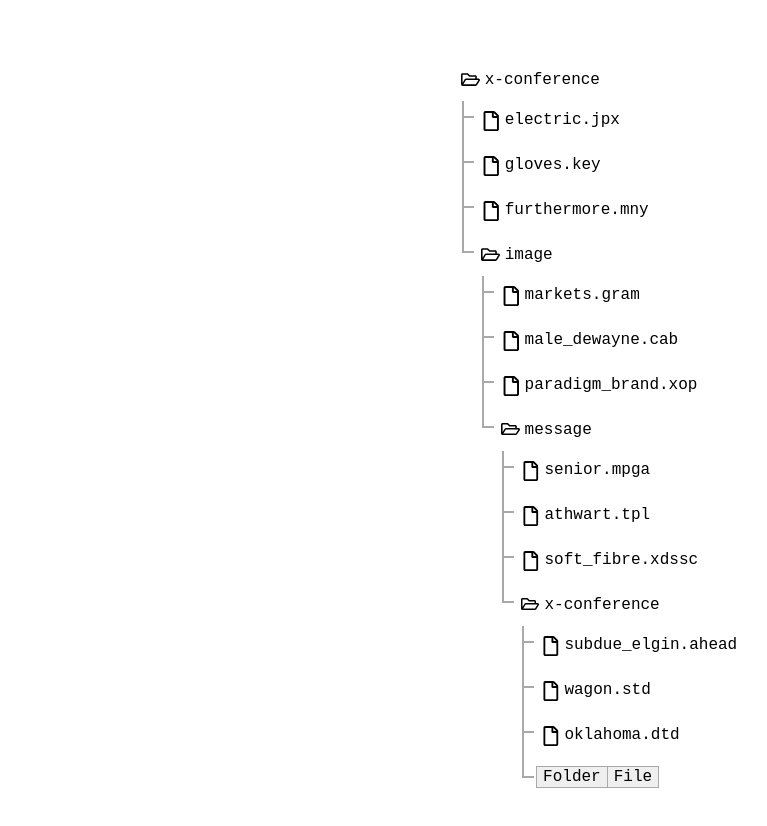
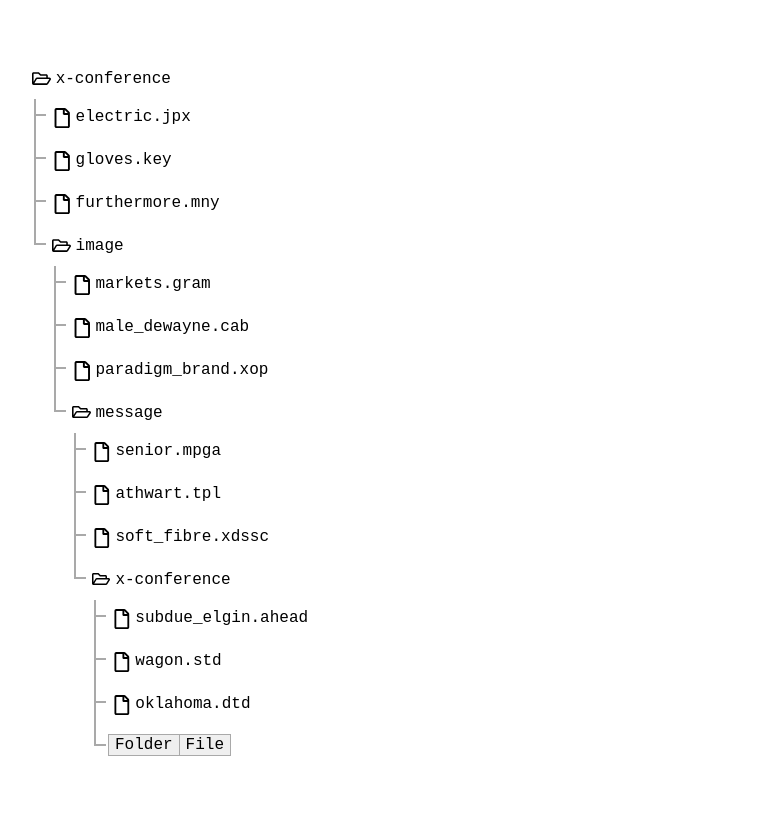
Before and after one commit to mywebcodev/mable, an Angular app: page /folder-structure in a window 1280 px wide. Shown: the top 826 px of the page, without its empty margins (2-769 px from the left). Built offline with nearby package versions, Linux system fonts and the light colour scheme.

Commit message:
feat(node): update styles

```diff
--- a/src/app/app-routing.module.ts
+++ b/src/app/app-routing.module.ts
@@ -1,5 +1,6 @@
 import { NgModule } from '@angular/core';
 import { RouterModule, Routes } from '@angular/router';
+
 import { AppComponent } from './app.component';
 
 const routes: Routes = [{
--- /dev/null
+++ b/src/app/folder-structure/models/node-type.enum.ts
@@ -0,0 +1,4 @@
+export enum NodeType {
+  Folder = 'folder',
+  File = 'file',
+}
--- a/src/app/folder-structure/models/node.model.ts
+++ b/src/app/folder-structure/models/node.model.ts
@@ -1,11 +1,13 @@
+import { NodeType } from './node-type.enum';
+
 export class NodeModel {
   id!: string;
-  type!: 'folder' | 'file' | 'unset' | null;
+  type!: NodeType;
   parent?: NodeModel;
   name?: string;
   children?: NodeModel[];
 
   get isFolder(): boolean {
-    return this.type === 'folder';
+    return this.type === NodeType.Folder;
   }
 }
--- a/src/app/folder-structure/node/node.component.html
+++ b/src/app/folder-structure/node/node.component.html
@@ -4,7 +4,7 @@
   </li>
   <li *ngFor="let child of node.children">
     <ng-container [ngSwitch]="child.type">
-      <ng-container *ngSwitchCase="'folder'"><app-node [node]="child"></app-node></ng-container>
+      <ng-container *ngSwitchCase="nodeType.Folder"><app-node [node]="child"></app-node></ng-container>
       <ng-container *ngSwitchDefault>
         <ng-container *ngTemplateOutlet="nodeTemplate;context:{nodeValue: child}"></ng-container>
       </ng-container>
@@ -12,14 +12,14 @@
   </li>
   <li *ngIf="canShowControls(node)">
     <div class="btn-group">
-      <button type="button" class="add-node-btn" (click)="onCreate('folder', node)">Folder</button>
-      <button type="button" class="add-node-btn" (click)="onCreate('file', node)">File</button>
+      <button type="button" class="add-node-btn" (click)="onCreate(nodeType.Folder, node)">Folder</button>
+      <button type="button" class="add-node-btn" (click)="onCreate(nodeType.File, node)">File</button>
     </div>
   </li>
 </ul>
 
 <ng-template #nodeTemplate let-nodeValue="nodeValue">
-  <div ngClass="{{nodeValue.type}}">
+  <div class="card" ngClass="{{nodeValue.type}}">
     <div class="node-flex-container">
       <span class="node-name">{{nodeValue.name}}</span>
       <div class="node-btn-group">
--- a/src/app/folder-structure/node/node.component.scss
+++ b/src/app/folder-structure/node/node.component.scss
@@ -54,13 +54,10 @@ ul {
 .folder,
 .file {
   line-height: initial;
-  border: 1px solid transparent;
   padding: 4px;
   display: flex;
 
   &:hover {
-    border: 1px solid $border-color;
-
     .node-flex-container {
       .node-btn-group {
         visibility: visible;
@@ -90,10 +87,11 @@ ul {
       vertical-align: top;
     }
     .node-btn-group {
-      padding: 0 .8rem;
+      padding: 0 8px;
       display: flex;
-      gap: 1rem;
+      gap: 10px;
       visibility: hidden;
+      transition: 0.05s linear;
     }
   }
 
--- a/src/app/folder-structure/node/node.component.ts
+++ b/src/app/folder-structure/node/node.component.ts
@@ -1,5 +1,6 @@
 import { Component, Input } from '@angular/core';
 
+import { NodeType } from '../models/node-type.enum';
 import { NodeModel } from '../models/node.model';
 import { NodeService } from '../services/node.service';
 
@@ -10,6 +11,8 @@ import { NodeService } from '../services/node.service';
 })
 export class NodeComponent {
   private _node!: NodeModel;
+
+  nodeType = NodeType;
 
   @Input()
   get node(): NodeModel {
@@ -31,7 +34,7 @@ export class NodeComponent {
     return false;
   }
 
-  onCreate(type: 'folder' | 'file', node: NodeModel) {
+  onCreate(type: NodeType, node: NodeModel) {
     const parent = node?.isFolder || !node?.parent ? node : node.parent;
     this.nodeService.createNode('test', type, node.isFolder ? node : parent);
   }
--- a/src/app/folder-structure/services/node.service.ts
+++ b/src/app/folder-structure/services/node.service.ts
@@ -1,14 +1,19 @@
-import { Injectable } from '@angular/core';
+import { Injectable, OnDestroy } from '@angular/core';
 import { faker } from '@faker-js/faker';
 import { BehaviorSubject, Observable } from 'rxjs';
 
+import { NodeType } from '../models/node-type.enum';
 import { NodeModel } from '../models/node.model';
 
 @Injectable()
-export class NodeService {
+export class NodeService implements OnDestroy {
   private rootNode$ = new BehaviorSubject(this.createFolder(3, 3, null));
 
   constructor() {}
+
+  ngOnDestroy(): void {
+    this.rootNode$.complete();
+  }
 
   getNode(): Observable<NodeModel> {
     return this.rootNode$.asObservable();
@@ -34,11 +39,7 @@ export class NodeService {
     }
   }
 
-  createNode(
-    name: string,
-    type: 'folder' | 'file',
-    parent: NodeModel
-  ): NodeModel {
+  createNode(name: string, type: NodeType, parent: NodeModel): NodeModel {
     const node: NodeModel = new NodeModel();
 
     node.id = faker.database.mongodbObjectId();
@@ -47,7 +48,7 @@ export class NodeService {
     node.children = [];
     node.name = name;
 
-    if (parent?.type === 'folder') {
+    if (parent?.isFolder) {
       parent.children.push(node);
     }
     return node;
@@ -58,7 +59,11 @@ export class NodeService {
     filesCount: number,
     parent: NodeModel
   ): NodeModel {
-    const node = this.createNode(faker.system.fileType(), 'folder', parent);
+    const node = this.createNode(
+      faker.system.fileType(),
+      NodeType.Folder,
+      parent
+    );
 
     Array.from({ length: filesCount }).forEach(() => {
       this.createFile(node);
@@ -73,6 +78,6 @@ export class NodeService {
   }
 
   private createFile(parent: NodeModel): NodeModel {
-    return this.createNode(faker.system.fileName(), 'file', parent);
+    return this.createNode(faker.system.fileName(), NodeType.File, parent);
   }
 }
--- a/src/app/folder-structure/structure/structure.component.scss
+++ b/src/app/folder-structure/structure/structure.component.scss
@@ -3,6 +3,6 @@
   padding: 30px;
   font-size: 1.6rem;
   display: flex;
-  align-items: center;
+  align-items: flex-start;
   flex-direction: column;
 }
--- a/src/styles.scss
+++ b/src/styles.scss
@@ -1,6 +1,8 @@
 @import '~normalize.css';
 
 $border-color: #a9a9a9;
+$card-box-shadow: rgba(0,0,0,0.2);
+
 html {
   font-size: 10px;
   font-family: 'Roboto Mono', monospace;
@@ -29,3 +31,12 @@ html {
     }
   }
 }
+
+.card {
+  border-radius: 5px;
+  transition: 0.3s;
+
+  &:hover {
+    box-shadow: 0 8px 16px 3px $card-box-shadow;
+  }
+}
```
